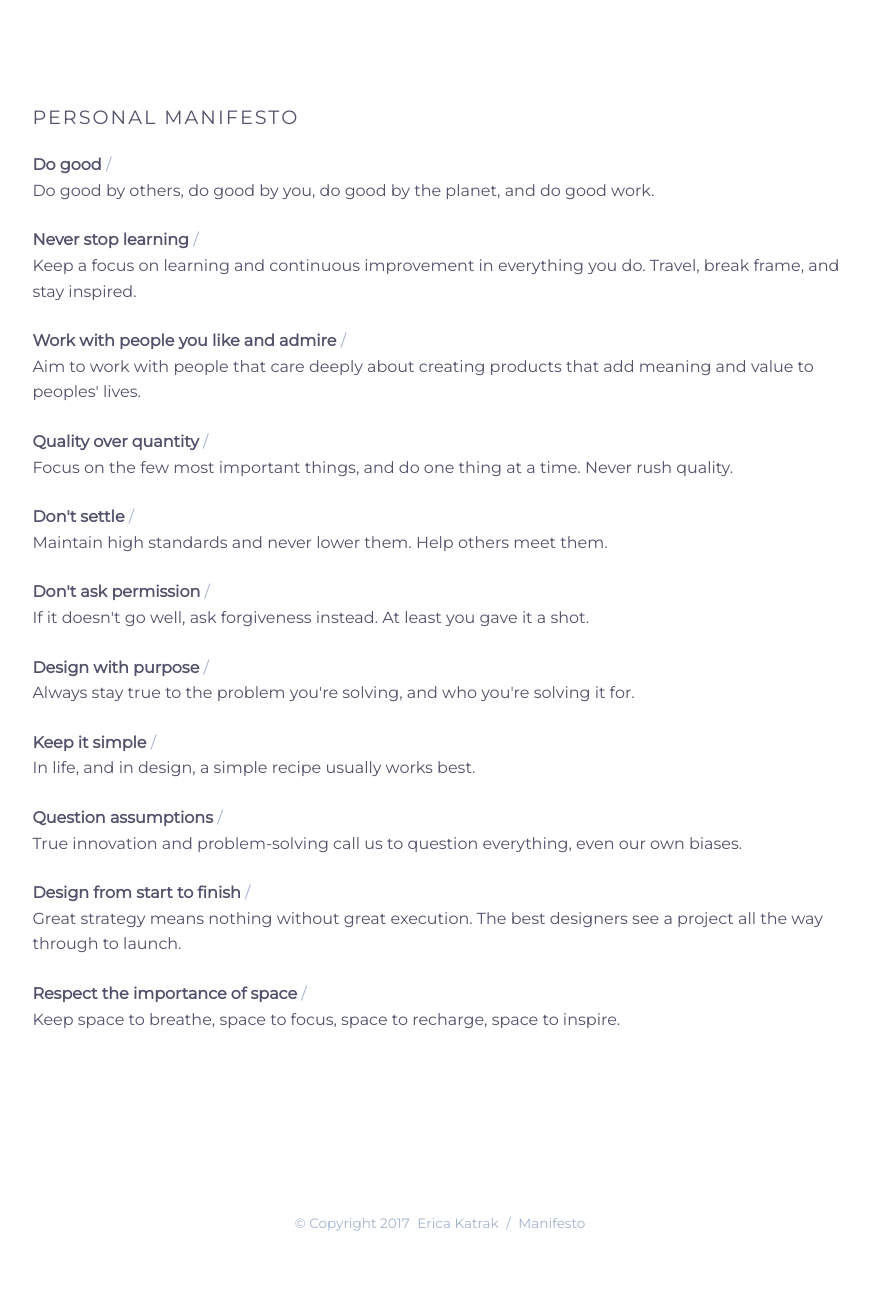
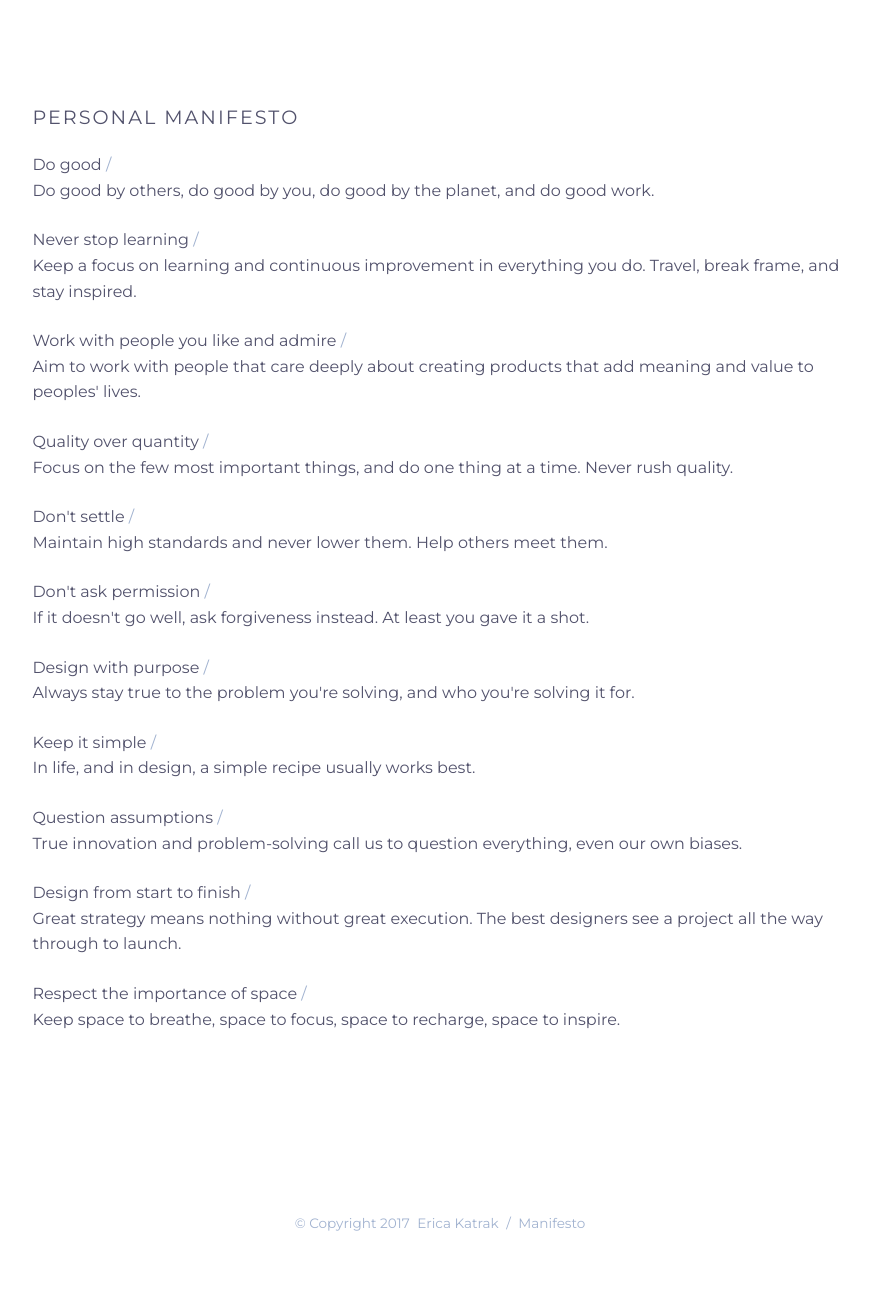
Before and after one commit to ericakatrak/ericakatrak.github.io, a Jekyll site: the page built from manifesto.html, in a window 1280 px wide. Shown: the whole page, without its empty margins (198-1067 px from the left). Built offline with Jekyll 4.4.1, drawn with Linux system fonts in a browser that asks for light colours.

Commit message:
type update

```diff
--- a/css/style.css
+++ b/css/style.css
@@ -61,6 +61,8 @@ img {
 img ~ img {margin-top: 14px;}
 
 .lt, .meta {color: #A2B3D0;}
+
+strong {font-weight: 500;}
 
 blockquote {
 	display: block;
```
